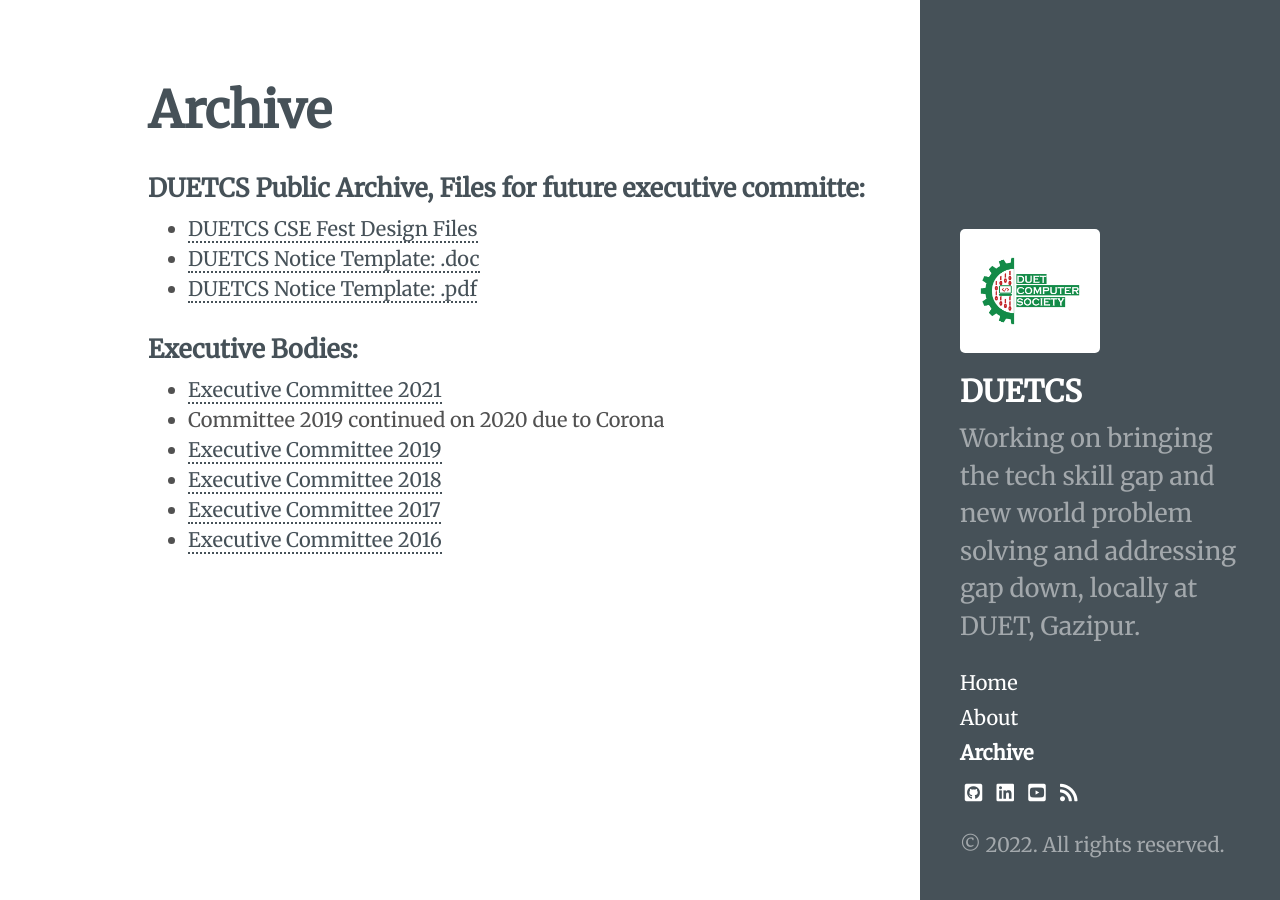
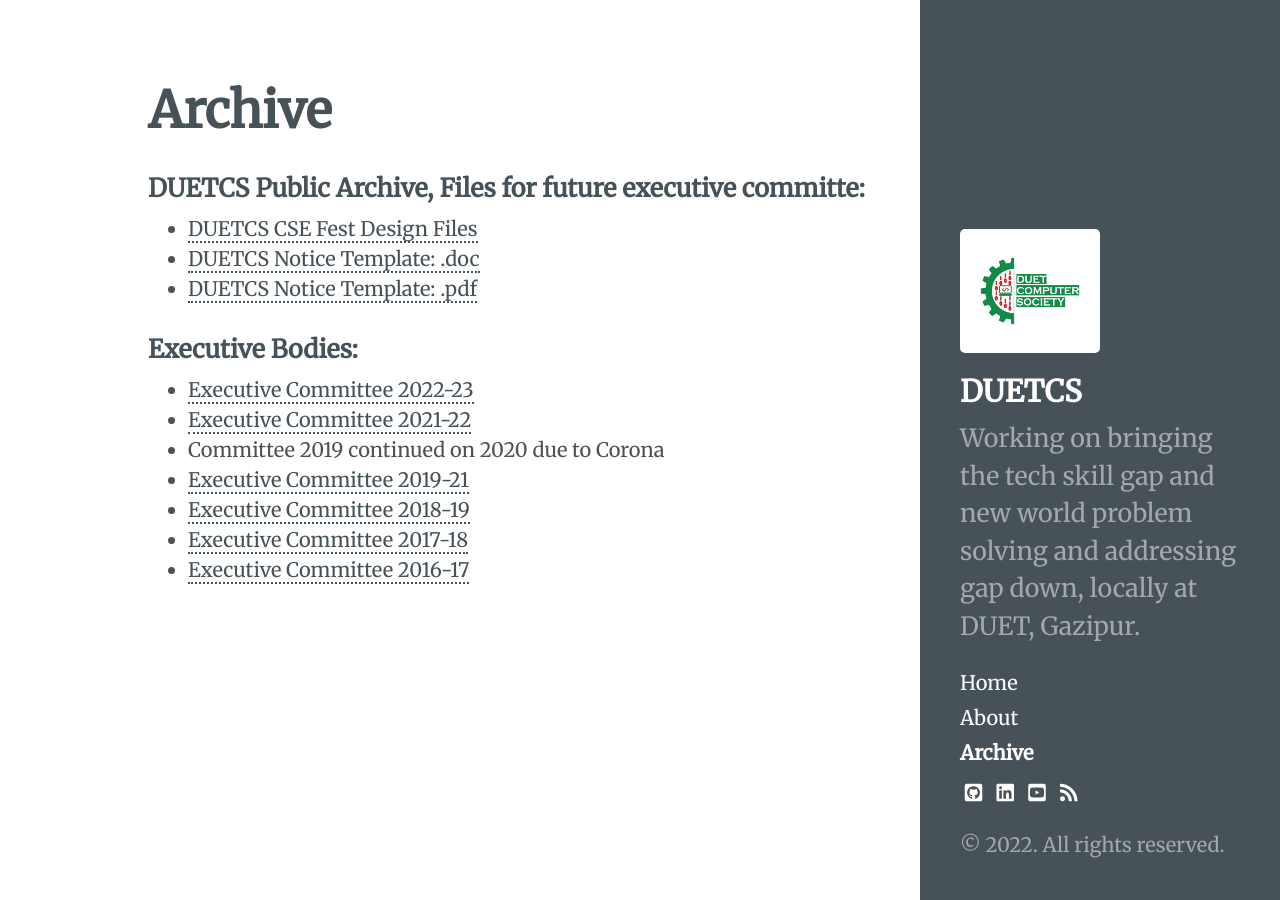
Before and after one commit to ovebepari/ovebepari.github.io, a Jekyll site: the page built from archive.md, in a window 1280 px wide. Built offline with Jekyll 4.4.1, drawn with Linux system fonts in a browser that asks for light colours.

Commit message:
Exec committe 2022-23 added

```diff
--- a/archive.md
+++ b/archive.md
@@ -9,9 +9,10 @@
 - [DUETCS Notice Template: .pdf](https://drive.google.com/file/d/1_CY75SmQBuxdkrmg7lRhrTobsOOGMcAq/view?usp=sharing)
 
 ### Executive Bodies:
-- <a href="https://drive.google.com/file/d/1sJz60PenY5rAfU5ki993zLudpBOOI8Ei/view?usp=sharing" target="_blank">Executive Committee 2021</a>
+- <a href="https://drive.google.com/file/d/15InUXvUQaKGL6MKdZhjAPzvLoVrfvi68/view?usp=sharing" target="_blank">Executive Committee 2022-23</a>
+- <a href="https://drive.google.com/file/d/1sJz60PenY5rAfU5ki993zLudpBOOI8Ei/view?usp=sharing" target="_blank">Executive Committee 2021-22</a>
 - Committee 2019 continued on 2020 due to Corona
-- <a href="https://drive.google.com/file/d/14bQzDd_7UeeA7cZEVQ4kBl-jz4L8ItnL/view?usp=sharing">Executive Committee 2019</a>
-- <a href="https://drive.google.com/file/d/1qjKewfqmUBwGdQ73ImxHPyUyGRBWfwNY/view?usp=sharing" target="_blank">Executive Committee 2018</a>
-- <a href="https://drive.google.com/file/d/1Ewt7SAXTMa4a4jJClGZKtZFvEkRw5gz-/view?usp=sharing" target="_blank">Executive Committee 2017</a>
-- <a href="https://drive.google.com/file/d/1X3gW_dLA1Oz4CPKKIjtjWwC5P8uglEop/view?usp=sharing" target="_blank">Executive Committee 2016</a>
+- <a href="https://drive.google.com/file/d/14bQzDd_7UeeA7cZEVQ4kBl-jz4L8ItnL/view?usp=sharing">Executive Committee 2019-21</a>
+- <a href="https://drive.google.com/file/d/1qjKewfqmUBwGdQ73ImxHPyUyGRBWfwNY/view?usp=sharing" target="_blank">Executive Committee 2018-19</a>
+- <a href="https://drive.google.com/file/d/1Ewt7SAXTMa4a4jJClGZKtZFvEkRw5gz-/view?usp=sharing" target="_blank">Executive Committee 2017-18</a>
+- <a href="https://drive.google.com/file/d/1X3gW_dLA1Oz4CPKKIjtjWwC5P8uglEop/view?usp=sharing" target="_blank">Executive Committee 2016-17</a>
```
